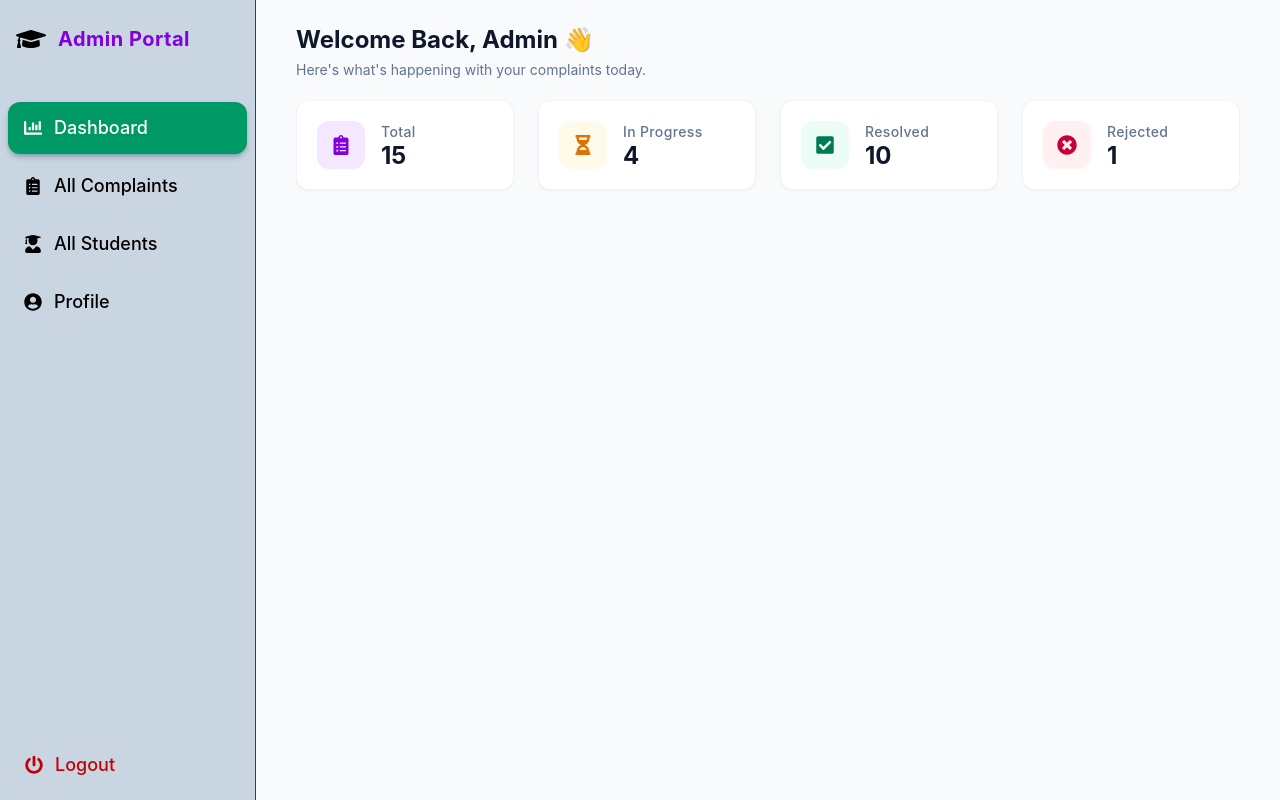
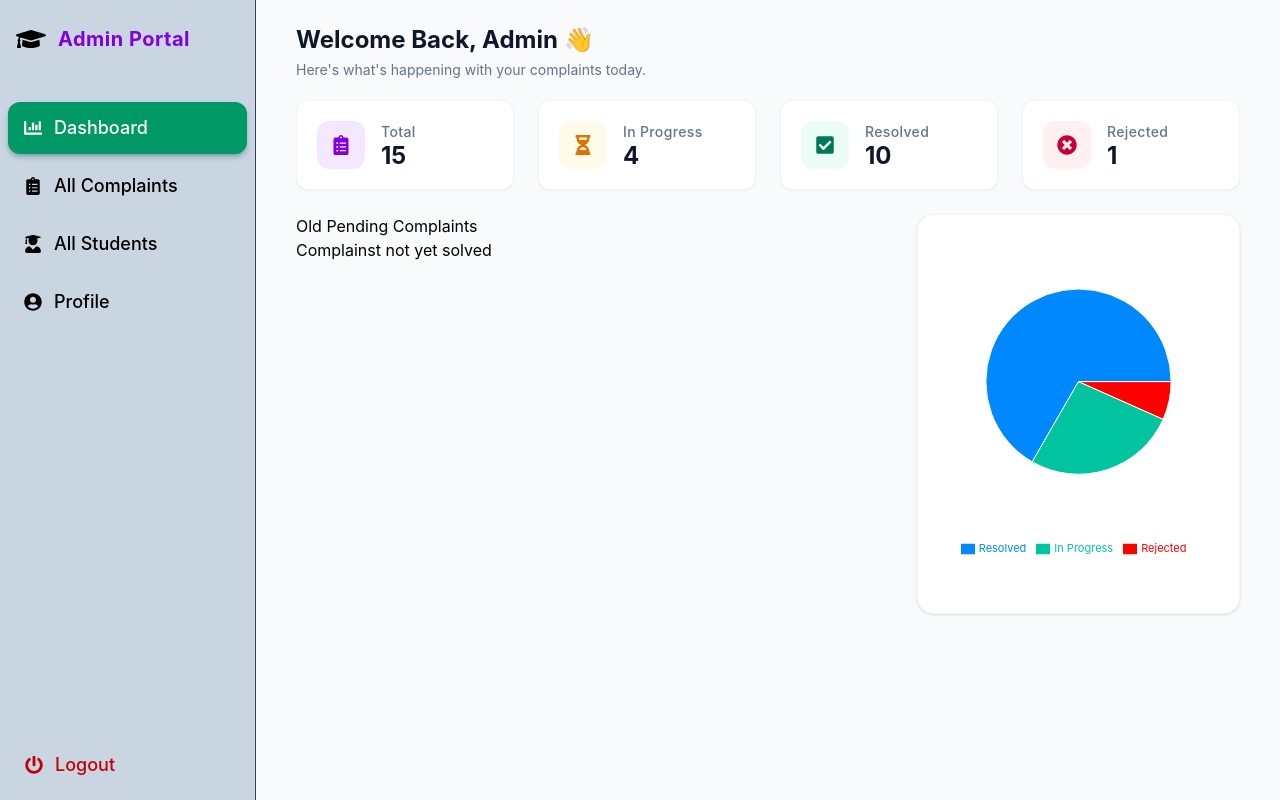
Before and after one commit to shaikhAshraf-01/Student-Complaint-Portal, a React app in the folder Frontend/: page /admin in a window 1280 px wide. Built offline with nearby package versions, Linux system fonts and the light colour scheme; sample sign-in values are in the browser's storage; the HTML template or start-up script is replaced by a standard one.

Commit message:
pie chart added in dashboard

```diff
--- a/Frontend/src/components/adminComponents/AdminDashboard.jsx
+++ b/Frontend/src/components/adminComponents/AdminDashboard.jsx
@@ -1,6 +1,7 @@
 import { useSelector } from "react-redux";
 import { FaClipboardList, FaCheckSquare, FaTimesCircle, FaHourglassHalf } from "react-icons/fa";
-
+import RecentComplaint from "./dashboardComponent/RecentComplaints";
+import Chart from "./dashboardComponent/Chart";
 
 function AdminDashboard() {
   const complaints = useSelector((state) => state.complaints.list);
@@ -61,7 +62,19 @@ function AdminDashboard() {
           </div>
         </div>
       </div>
+     <div className="flex flex-col lg:flex-row py-6 gap-6">
 
+        <div className="w-full lg:w-[65%] order-2 lg:order-1">
+      <RecentComplaint/>
+
+        </div>
+
+        {/* FIX: changed min-h-[260px] to h-[260px] so ResponsiveContainer's h-full has
+            a definite height to resolve against on mobile screens */}
+        <div className="w-full lg:w-[35%] order-1 lg:order-2 bg-white p-6 rounded-2xl shadow-sm border border-slate-100 flex items-center justify-center text-slate-400 h-[260px] md:h-[400px]">
+          <Chart />
+        </div>
+      </div>
 
 
     </div>
--- /dev/null
+++ b/Frontend/src/components/adminComponents/dashboardComponent/Chart.jsx
@@ -0,0 +1,51 @@
+import React, { useMemo } from 'react';
+import { PieChart, Pie, Cell, ResponsiveContainer, Legend, Tooltip } from 'recharts';
+import { useSelector } from "react-redux";
+
+const COLORS = ['#0088FE', '#00C49F', 'red'];
+
+export default function Chart() {
+  const complaints = useSelector((state) => state.complaints.list);
+
+  const { inProgress, resolved, rejected } = useMemo(() => {
+    const inProgress = complaints.filter(c => c.status === "In Progress").length;
+    const resolved = complaints.filter(c => c.status === "Resolved").length;
+    const rejected = complaints.filter(c => c.status === "Rejected").length;
+    return { inProgress, resolved, rejected };
+  }, [complaints]);
+
+  const chartData = [
+    { name: 'Resolved', value: resolved },
+    { name: 'In Progress', value: inProgress },
+    { name: 'Rejected', value: rejected },
+  ];
+
+  return (
+    <div className="w-full h-full p-2">
+      <ResponsiveContainer width="100%" height="100%">
+        <PieChart>
+          <Pie
+            data={chartData}
+            cx="50%"
+            cy="45%"
+              // scales with container instead of staying fixed at 60px
+            outerRadius="75%"   // scales with container instead of staying fixed at 100px
+            dataKey="value"
+
+          >
+            {chartData.map((entry, index) => (
+              <Cell key={`cell-${index}`} fill={COLORS[index % COLORS.length]} />
+            ))}
+          </Pie>
+          <Tooltip />
+          <Legend
+            itemSorter={null}
+            verticalAlign="bottom"
+            height={36}
+            wrapperStyle={{ fontSize: '11px' }}
+          />
+        </PieChart>
+      </ResponsiveContainer>
+    </div>
+  );
+}
--- /dev/null
+++ b/Frontend/src/components/adminComponents/dashboardComponent/RecentComplaints.jsx
@@ -0,0 +1,9 @@
+function RecentComplaint(){
+    return (
+        <div>
+            <h1>Old Pending Complaints</h1>
+            <p>Complainst not yet solved</p>
+        </div>
+    )
+}
+export default RecentComplaint;
--- a/Frontend/src/components/studentComponents/StudentProfile.jsx
+++ b/Frontend/src/components/studentComponents/StudentProfile.jsx
@@ -16,7 +16,7 @@ function StudentProfile() {
   const studentData = {
     name: `${currentUser.fullName}`,
     studentId: `${currentUser.prn}`,
-    semester: `${currentUser.semester}`,
+    semester: "IV",
     department: "Bachelor of Computer Applications",
     email: "ashraf.shaikh@example.edu",
     mobile: "+91 98765 43210",
```
